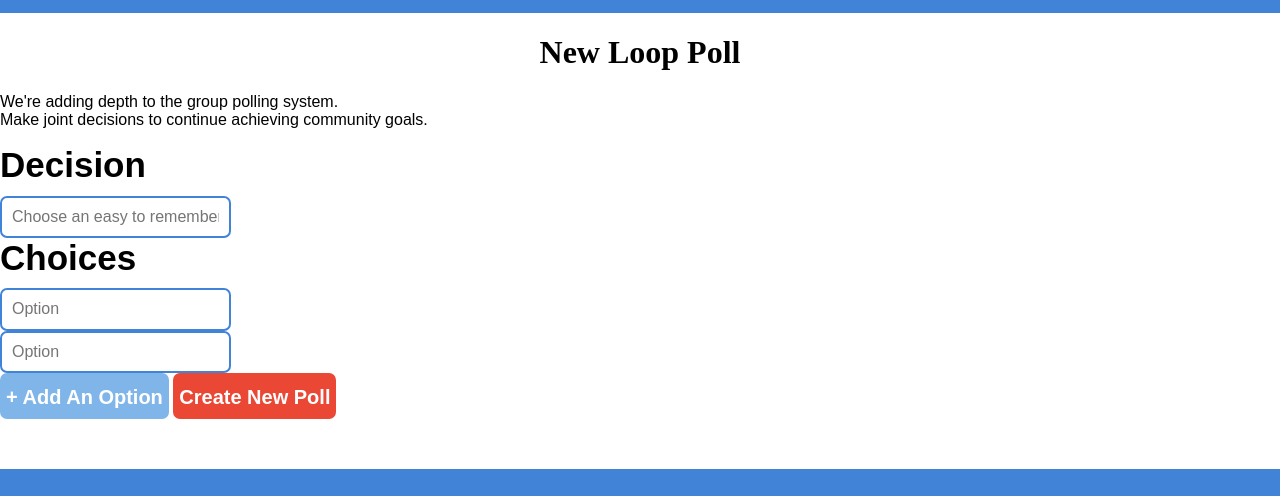
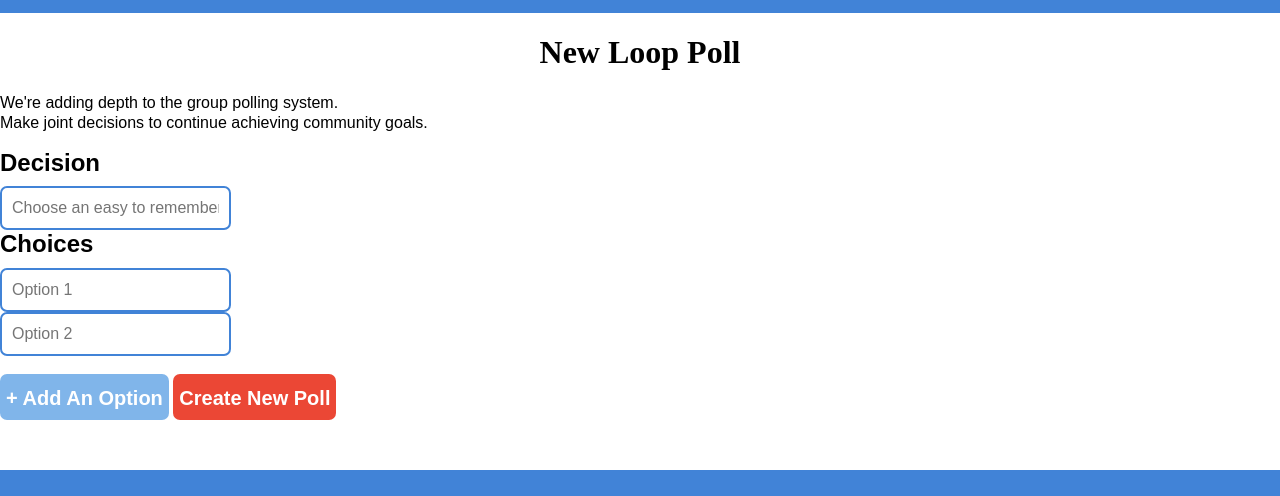
Before and after one commit to crock/myLoop-client, a plain HTML site: page new-loop-poll.html in a window 1280 px wide. Shown: the part 72-568 px from the top of the page. Drawn offline with nearby package versions, Linux system fonts and the light colour scheme; files whose address does not match are found by name.

Commit message:
modified the page's styling

```diff
--- a/new-loop-poll.html
+++ b/new-loop-poll.html
@@ -28,7 +28,7 @@
 
     <div class="header">
         <h1 style="color: #000000;">New Loop Poll</h1>
-        <p style="font-weight: 300;">
+        <p style="font-weight: 300; line-height: 20px;">
             We're adding depth to the group polling system. <br>Make joint decisions to continue achieving community goals.
         </p>
     </div>
@@ -36,18 +36,19 @@
     <form style="width: 500px; height: auto;">
 
         <div class="form-group">
-            <h3 class="form-label">Decision</h3>
-            <input class="form-input" type="text" placeholder="Choose an easy to remember name.">
+            <h3 class="form-label" style="font-size: 24px;">Decision</h3>
+            <input class="form-input" type="text" placeholder="Choose an easy to remember name." style="font-family: 'Gotham', sans-serif; height: 20px;">
         </div>
         <div class="form-group">
-            <h3 class="form-label">Choices</h3>
-            <input class="form-input" type="text" placeholder="Option">
+            <h3 class="form-label" style="font-size: 24px">Choices</h3>
+            <input class="form-input" type="text" placeholder="Option 1" style="font-family: 'Gotham', sans-serif; height: 20px;">
             <br>
-            <input class="form-input" type="text" placeholder="Option">
+            <input class="form-input" type="text" placeholder="Option 2" style="font-family: 'Gotham', sans-serif; height: 20px">
+            <div class="append-here"></div>
+
+
             <br>
-            <span id="add"></span>
-
-            <input type="submit" class="btn-info" value="+ Add An Option" id="add-option" style="font-family: 'Gotham', sans-serif; font-weight: 700; font-size: 20px;">
+            <input type="submit" class="btn-info add-option" value="+ Add An Option" style="font-family: 'Gotham', sans-serif; font-weight: 700; font-size: 20px;">
             <input type="submit" class="btn-danger" id="pollish" value="Create New Poll" style="font-family: 'Gotham', sans-serif; font-weight: 700; font-size: 20px; ">
         </div>
     </form>
```
